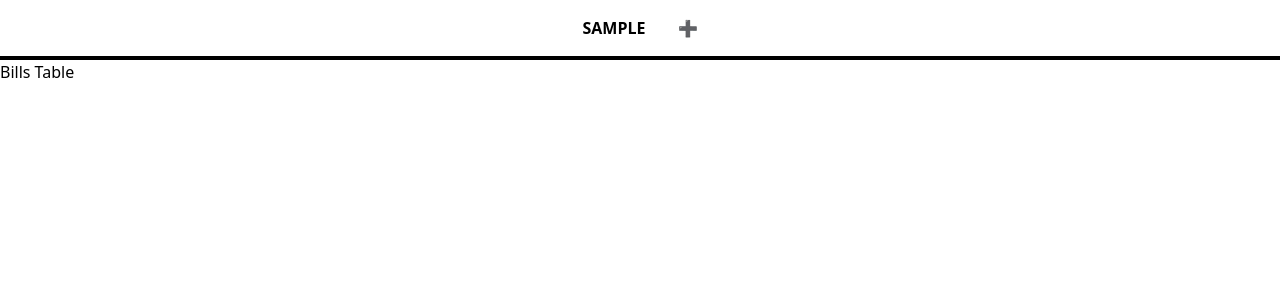
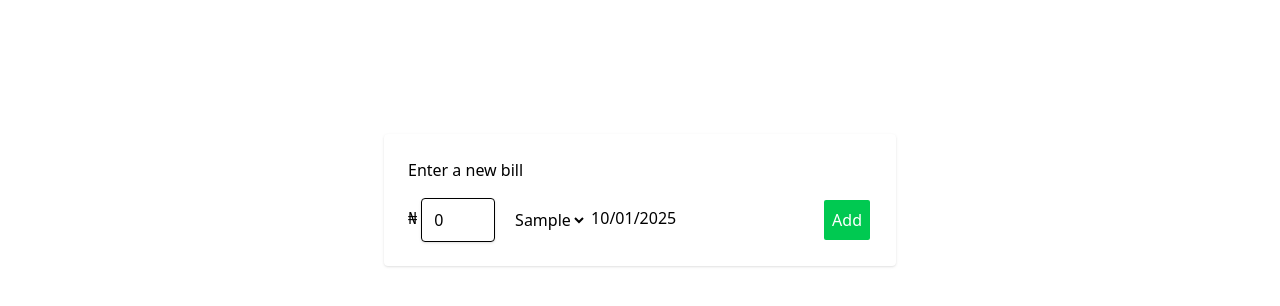
Before and after one commit to Bayo25/bill-tracker, a React (Vite) app: page / in a window 1280 px wide. Both pictures are taken after typing "Sample" into the empty fields and a click on the button "Add". Shown: the top 306 px of the page. Built offline with nearby package versions, Linux system fonts and the light colour scheme.

Commit message:
bill tracker

```diff
--- a/package.json
+++ b/package.json
@@ -12,6 +12,7 @@
   "dependencies": {
     "@tailwindcss/vite": "^4.1.13",
     "react": "^19.1.1",
+    "react-datepicker": "^8.7.0",
     "react-dom": "^19.1.1",
     "tailwindcss": "^4.1.13"
   },
--- a/src/App.jsx
+++ b/src/App.jsx
@@ -8,7 +8,10 @@ import NavBar from './components/NavBar'
 
 function App() {
   const [shouldShowAddCategory, setshouldShowAddCategory] = useState(false)
+  const [shouldShowAddBill, setShouldShowAddBill] = useState(true)
   const [categories, setCategories] = useState([])
+  const [bills, setBills] = useState([])
+
 
 
   const showAddCategory = () => {
@@ -27,16 +30,32 @@ function App() {
     localStorage.setItem('categories', JSON.stringify(updatedCatorgories))
   }
 
+  const addBills = (amount, category, date) => {
+    const bill = { amount, category, date }
+    const updatedBills = [...(bills || []), bill]
+    setBills(updatedBills)
+    setShouldShowAddBill(false)
+    localStorage.setItem('bills', JSON.stringify(updatedBills))
+  }
+
   // retrieve the data stored when application starts
   useEffect(() => {
     const categoriesInLocalStorage = JSON.parse(localStorage.getItem('categories'))
+    const billsInLocalStorage = JSON.parse(localStorage.getItem('bills'))
 
-    if(categoriesInLocalStorage !== categories) {
-      setCategories(categoriesInLocalStorage)
-    }
+    setCategories(categoriesInLocalStorage)
+    setBills(billsInLocalStorage)
+
+    // if(categoriesInLocalStorage !== categories) {
+    //   setCategories(categoriesInLocalStorage)
+    // }
 
     if(!categoriesInLocalStorage) {
       setshouldShowAddCategory(true)
+    }
+
+    if(!billsInLocalStorage) {
+      setShouldShowAddBill(true)
     }
   }, [])
 
@@ -46,10 +65,12 @@ function App() {
         {
           shouldShowAddCategory ? (
             <AddCategory onSubmit={addCategory}/>
-          ) : (
+          ) : shouldShowAddBill? (<AddBills onSubmit={addBills} categories={categories}/>): (
             <section>
               <NavBar categories={categories} showAddCategory={showAddCategory}/>
-              <BillsTable />
+              <section className='container flex'>
+                <BillsTable />
+              </section>
             </section>
             )
         }
--- a/src/components/AddBills.jsx
+++ b/src/components/AddBills.jsx
@@ -1,8 +1,12 @@
 import { useState } from "react"
+import DatePicker from "react-datepicker"
+import 'react-datepicker/dist/react-datepicker.css'
+
 
 const AddBills = (props) => {
-
     const [amount, setAmount] = useState(0)
+    const [category, setCategory] = useState(props.categories[0])
+    const [date, setDate] =useState(new Date())
 
     const handleChangeAmount = (e) => {
         let newAmount = parseInt(e.target.value)
@@ -16,14 +20,49 @@ const AddBills = (props) => {
             alert('Please enter an amount')
         }
 
-        props.onSubmit(amount)
+        props.onSubmit(amount, category || props.categories[0], date)
     }
 
+    const handleChangeDate = (e) => {
+        setDate(e.target.value)
+    }
 
     return (
         <main>
-            <form>
-
+            <form
+                className="h-100 w-full flex items-center justify-center fonts-sans"
+                onSubmit={handleSubmit}>
+                <section className="bg-white rounded shadow p-6 m-4 w-full lg:w-3/4 lg:max-w-lg">
+                    <section mb-4>
+                        <h1 className="text-grey-darkest">Enter a new bill</h1>
+                        <section className="flex mt-4">
+                            <span className="mt-2 mr-1">₦</span>
+                            <input
+                                className="shadow appearance-none border rounded w-full py-2
+                                px-3 mr-4 text-grey-darker"
+                                placeholder="Add Category"
+                                value={amount}
+                                onChange={handleChangeAmount}
+                                type="text" />
+                            <select onChange={(e) => setCategory(e.target.value)}>
+                                {props.categories? props.categories.map((value, index) => {
+                                    return (
+                                        <option key={index} value={value}>
+                                            {value}
+                                        </option>
+                                    )
+                                }):''}
+                            </select>
+                            <section className="mt-2 ml-1">
+                                <DatePicker selected={date} onChange={handleChangeDate}/>
+                            </section>
+                            <button
+                                className="flex-no-shrink p-2 border-2 rounded bg-teal
+                                bg-green-500 text-white border-teal hover:text-white hover:bg-teal"
+                            >Add</button>
+                        </section>
+                    </section>
+                </section>
             </form>
         </main>
     )
```
Also changed, not shown: 1 other file (tests, documents, lock files or other folders).
